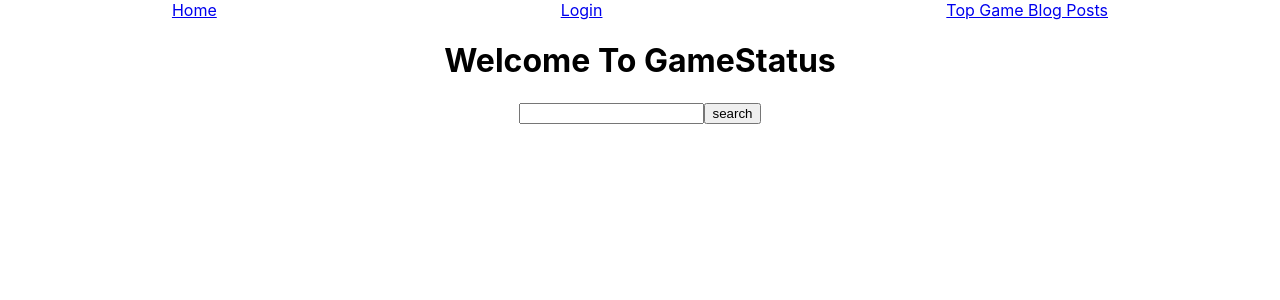
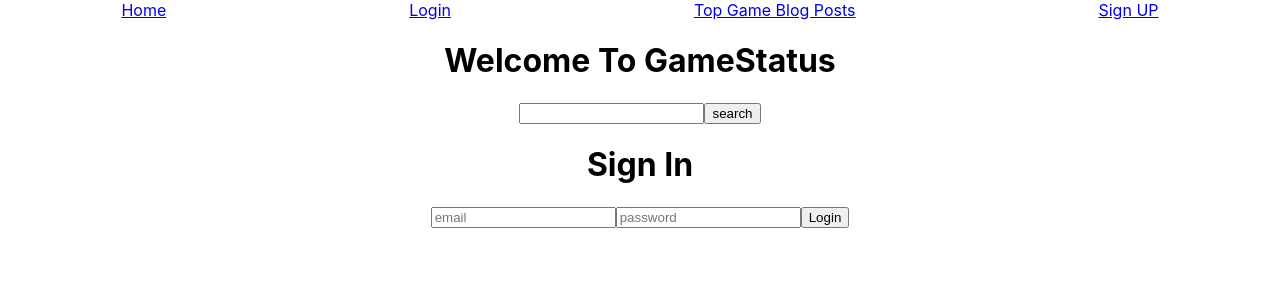
Before and after one commit to NickWill24/Game_Status, a React (Create React App) app in the folder client/: page /auth/loginform in a window 1280 px wide. Shown: the top 300 px of the page. Built offline with nearby package versions, Linux system fonts and the light colour scheme; no server answers.

Commit message:
Auth work on front end

```diff
--- a/client/src/App.js
+++ b/client/src/App.js
@@ -8,15 +8,34 @@ import Form from './components/Form'
 import GameBlog from './components/GameBlog'
 import EditForm from './components/EditForm';
 import Top from './components/Top'
+import SignupForm from './components/SignupForm';
+import { userSession } from './store/actions/AuthAction'
+import { connect } from 'react-redux'
 
-const App = () => {
+const mapStateToProps = ({AuthState}) => {
+  return  {AuthState}
+
+}
+
+const mapDispatchToProps = (dispatch) => {
+  return {
+    checkSession: (token) => dispatch(userSession(token))
+  }
+}
+
+const App = (props) => {
+useEffect(()=>{
+  let token = localStorage.getItem('token')
+  props.checkSession(token)
+},[])
 
   return (
     <div className="App">
         <div style={{display: 'flex', justifyContent: 'space-around'}}>
           <NavLink to='/'>Home</NavLink>
-          <NavLink to='/loginForm'>Login</NavLink>
+          <NavLink to='/auth/loginform'>Login</NavLink>
           <NavLink to='/blogs/all'>Top Game Blog Posts</NavLink>
+          <NavLink to='/auth/signupform'> Sign UP</NavLink>
           {/* <NavLink>Sign up</NavLink> */}
         </div>
       <h1>Welcome To GameStatus</h1>
@@ -24,13 +43,14 @@ const App = () => {
       <Switch>
         <Route exact path='/' component={Game}/>
         <Route exact path="/:id" component={GameDetails}/>
-        <Route exact path='/login' component={loginForm}/>
+        <Route exact path='/auth/loginform' component={loginForm}/>
         <Route exact path='/games/:id' component={GameBlog}></Route>
         <Route exact path='/posts/edit/:id' component={EditForm}/>
         <Route exact path='/blogs/all' component={Top}/>
+        <Route exact path='/auth/signupform' component={SignupForm}/>
       </Switch>
     </div>
   );
 }
 
-export default App;
+export default connect(mapStateToProps, mapDispatchToProps)(App)
--- a/client/src/components/LoginForm.js
+++ b/client/src/components/LoginForm.js
@@ -1,35 +1,54 @@
-// import React from 'react'
+import { connect } from 'react-redux'
+import React, { useEffect } from 'react'
+import { addLoginForm, addRegisterForm, login, register } from '../store/actions/AuthAction'
 
+const mapStateToProps = ({AuthState}) => {
+    return  {AuthState}
 
+}
 
-// const signup = () => {
+const mapDispatchToProps = (dispatch) => {
+    return {
+        createLogin:(name, value) => dispatch(addLoginForm(name, value)),
+        signIn: (formData) => dispatch(login(formData))
+    }
+}
 
-// //handleChange
-// //formSubmit
-// //
+const LoginForm = (props) => {
+    console.log(props.AuthState)
+    const handleChange=(event) => {
+        props.createLogin(event.target.name, event.target.value)
+    }
+    const handleSubmit =(e) =>{
+        e.preventDefault()
+        let form= {
+            email: props.AuthState.email,
+            password: props.AuthState.password
+        }
+        props.signIn(form)
+    }
+    return (
+    <div>
+        <h1>Sign In</h1>
+        <form onSubmit={handleSubmit}>
+            <input
+            type='text'
+            name='email'
+            placeholder='email'
+            value={props.AuthState.email}
+            onChange={handleChange}
+            />
+            <input
+            type='text'
+            placeholder='password'
+            name='password'
+            value={props.AuthState.password}
+            onChange={handleChange}
+            />
+            <button type='submit'>Login</button>
+        </form>
+    </div>
+    )
+}
 
-//     return(
-//         <div>
-//             <h1>Sign up Page</h1>
-//             <form>
-//                 <input
-//                 type='text'
-//                 name='name'
-//                 placeholder='name'
-//                 />
-//                 <input
-//                 type='text'
-//                 name='email'
-//                 placeholder='email'
-//                 />
-//                 <input
-//                 type='text'
-//                 name='password'
-//                 placeholder='password'
-//                 />
-//             </form>
-//         </div>
-//     )
-// }
-
-// export default signup
+export default connect(mapStateToProps, mapDispatchToProps)(LoginForm)
--- a/client/src/components/SignupForm.js
+++ b/client/src/components/SignupForm.js
@@ -1,8 +1,6 @@
 import { connect } from 'react-redux'
-import { Link } from 'react-router-dom'
 import React, { useEffect } from 'react'
-import { getGames } from '../store/actions/GameAction'
-import { addRegisterForm } from '../store/actions/AuthAction'
+import { addRegisterForm, register } from '../store/actions/AuthAction'
 
 const mapStateToProps = ({AuthState}) => {
     return  {AuthState}
@@ -11,49 +9,57 @@ const mapStateToProps = ({AuthState}) => {
 
 const mapDispatchToProps = (dispatch) => {
     return {
-        createRegister:(formData) => dispatch(addRegisterForm(formData))
+        createRegister:(name, value) => dispatch(addRegisterForm(name, value)),
+        signUp: (formData) => dispatch(register(formData))
     }
 }
 
-const login = (props) => {
-    useEffect(() => {
-        props.createRegister()
-    }, [])
+const SignUpForm = (props) => {
+    console.log(props.AuthState)
     const handleChange=(event) => {
-        props.AuthState.name(event.target.value)
+        props.createRegister(event.target.name, event.target.value)
+    }
+    const handleSubmit =(e) =>{
+        e.preventDefault()
+        let form= {
+            name: props.AuthState.name,
+            email: props.AuthState.email,
+            password: props.AuthState.password
+        }
+        props.signUp(form)
     }
     return (
     <div>
-        <h1>Login</h1>
-        <form>
+        <h1>Sign Up</h1>
+        <form onSubmit={handleSubmit}>
             <input
             type='text'
             name='name'
             placeholder='name'
             value={props.AuthState.name}
-            // onChange={}
+            onChange={handleChange}
             />
             <input
             type='text'
             name='email'
             placeholder='email'
             value={props.AuthState.email}
-            // onChange={}
+            onChange={handleChange}
             />
             <input
             type='text'
             placeholder='password'
             name='password'
             value={props.AuthState.password}
-            // onChange={}
+            onChange={handleChange}
             />
-            <button type='submit'>Login</button>
+            <button type='submit'>Register</button>
         </form>
     </div>
     )
 }
 
-export default connect(mapStateToProps, mapDispatchToProps)()
+export default connect(mapStateToProps, mapDispatchToProps)(SignUpForm)
 
 
 
--- a/client/src/services/AuthService.js
+++ b/client/src/services/AuthService.js
@@ -16,6 +16,7 @@ export const __SignIn = async (formvalue) => {
     try {
         const res = await Client.post('/auth/login', formvalue)
         localStorage.setItem('token', res.data.token)
+        console.log(res)
         return res
     } catch (error) {
         throw error
--- a/client/src/services/index.js
+++ b/client/src/services/index.js
@@ -1,5 +1,14 @@
 import Axios from 'axios'
 
 const Client = Axios.create({ baseURL: 'http://localhost:5000' })
-
+Client.interceptors.request.use(
+    async (config) => {
+    const token = localStorage.getItem('token')
+    if (token) {
+        config.headers.Authorization = `Bearer ${token}`
+    }
+    return config
+    },
+    (err) => Promise.reject(err)
+)
 export default Client
--- a/client/src/store/actions/AuthAction.js
+++ b/client/src/store/actions/AuthAction.js
@@ -17,23 +17,25 @@ export const register = (formData) => async (dispatch) => {
 export const login = (formData) => async (dispatch) =>{
     try {
         const signIn = await __SignIn(formData)
+        console.log(signIn.data)
         dispatch({
             type: CHECK_SESSION,
-            payload: signIn.current_user,
+            payload: signIn.data.current_user,
         })
     } catch (error) {
         throw error
     }
 }
 
-export const addLoginForm = (formData) => ({
+export const addLoginForm = (name, value) => ({
     type: LOGIN_FORM,
-    payload: formData
+    payload: {name:name, value:value}
 })
 
-export const addRegisterForm = (formData) =>({
+export const addRegisterForm = (name, value) =>({
+
     type: SIGNUP_FORM,
-    payload: formData,
+    payload: {name:name, value:value}
 })
 
 export const userSession =  (token) => async (dispatch)=>{
```
